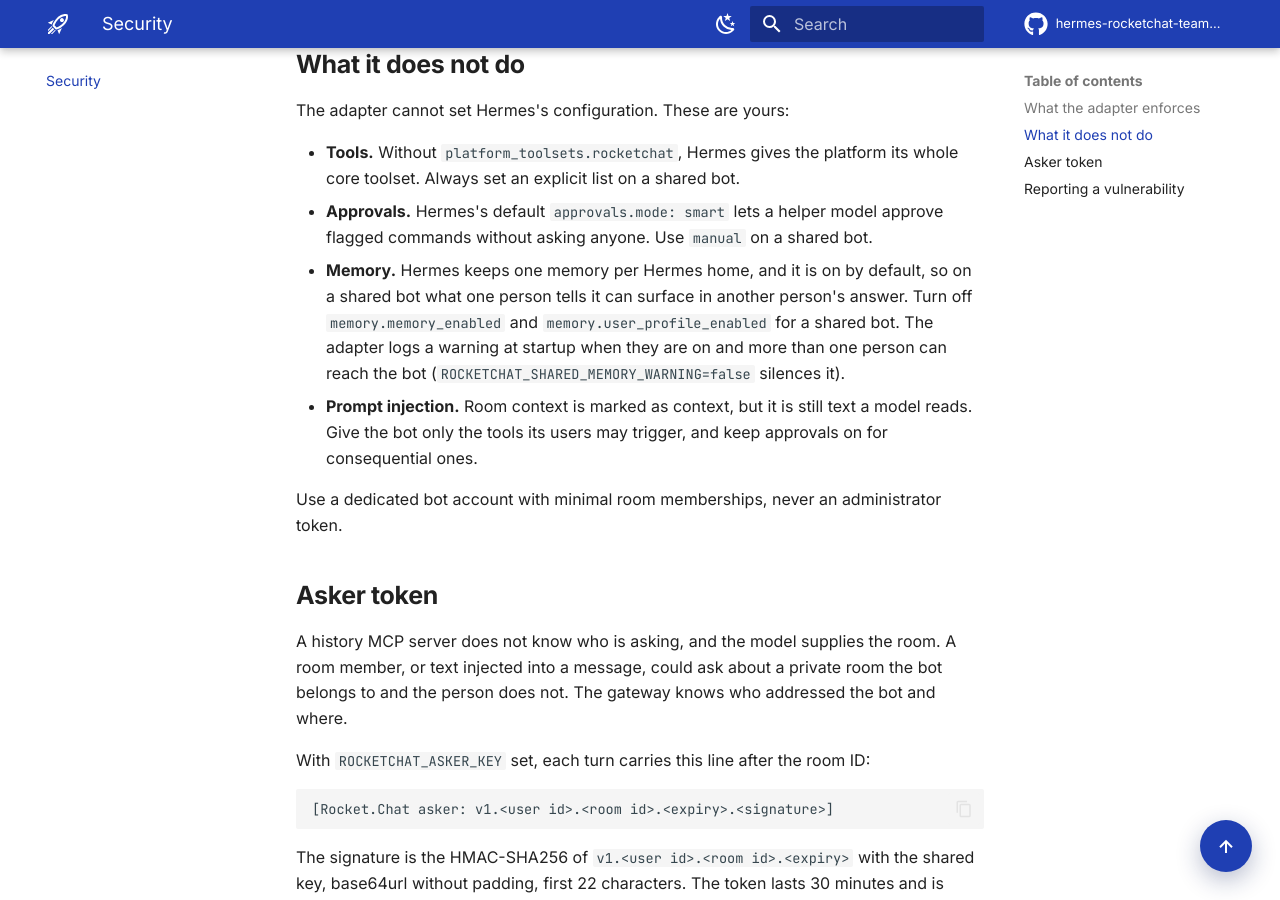
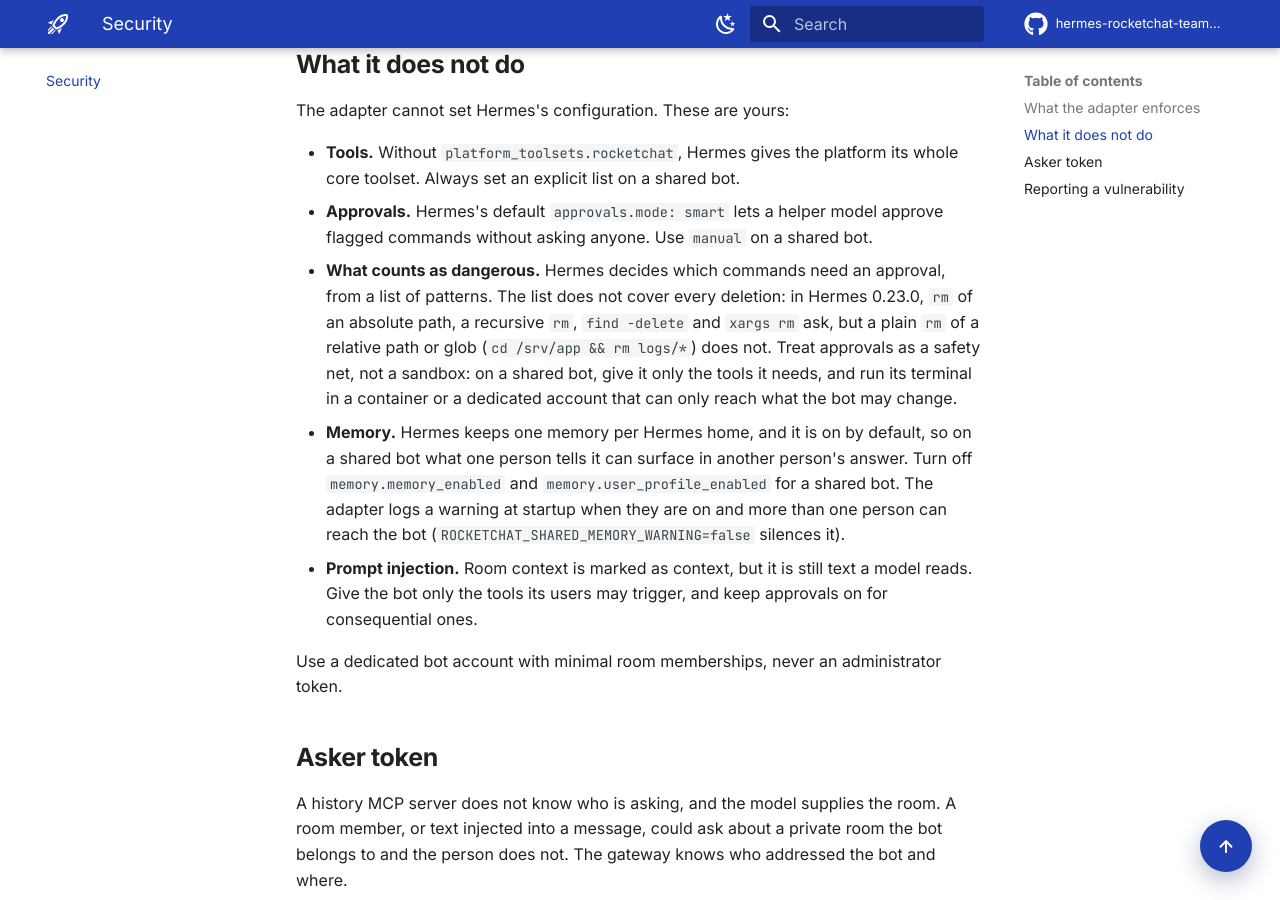
Before and after one commit to csabatatrai-ulx/hermes-rocketchat-team-gateway, an MkDocs documentation site: the page built from docs/security.md, in a window 1280 px wide and 900 px high, scrolled down 1145 px. Built offline with MkDocs 1.6.1 and Material for MkDocs 9.7.7, drawn with Linux system fonts in a browser that asks for light colours; comment, search, counter and statistics services are not loaded.

Commit message:
Security: approvals depend on Hermes's pattern list, which misses relative-path deletes

```diff
--- a/docs/security.md
+++ b/docs/security.md
@@ -23,6 +23,7 @@ The adapter cannot set Hermes's configuration. These are yours:
 
 - **Tools.** Without `platform_toolsets.rocketchat`, Hermes gives the platform its whole core toolset. Always set an explicit list on a shared bot.
 - **Approvals.** Hermes's default `approvals.mode: smart` lets a helper model approve flagged commands without asking anyone. Use `manual` on a shared bot.
+- **What counts as dangerous.** Hermes decides which commands need an approval, from a list of patterns. The list does not cover every deletion: in Hermes 0.23.0, `rm` of an absolute path, a recursive `rm`, `find -delete` and `xargs rm` ask, but a plain `rm` of a relative path or glob (`cd /srv/app && rm logs/*`) does not. Treat approvals as a safety net, not a sandbox: on a shared bot, give it only the tools it needs, and run its terminal in a container or a dedicated account that can only reach what the bot may change.
 - **Memory.** Hermes keeps one memory per Hermes home, and it is on by default, so on a shared bot what one person tells it can surface in another person's answer. Turn off `memory.memory_enabled` and `memory.user_profile_enabled` for a shared bot. The adapter logs a warning at startup when they are on and more than one person can reach the bot (`ROCKETCHAT_SHARED_MEMORY_WARNING=false` silences it).
 - **Prompt injection.** Room context is marked as context, but it is still text a model reads. Give the bot only the tools its users may trigger, and keep approvals on for consequential ones.
 
```
Also changed, not shown: README.md (+1 -1 lines).
